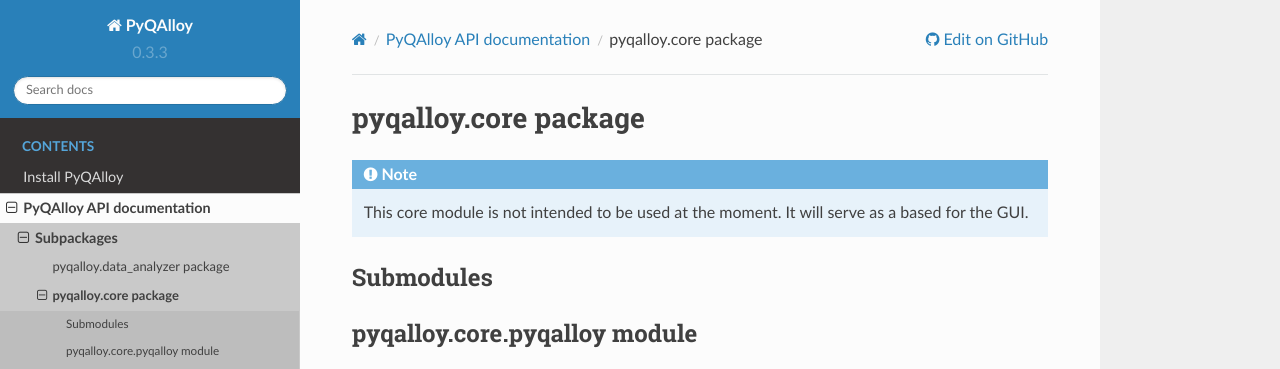
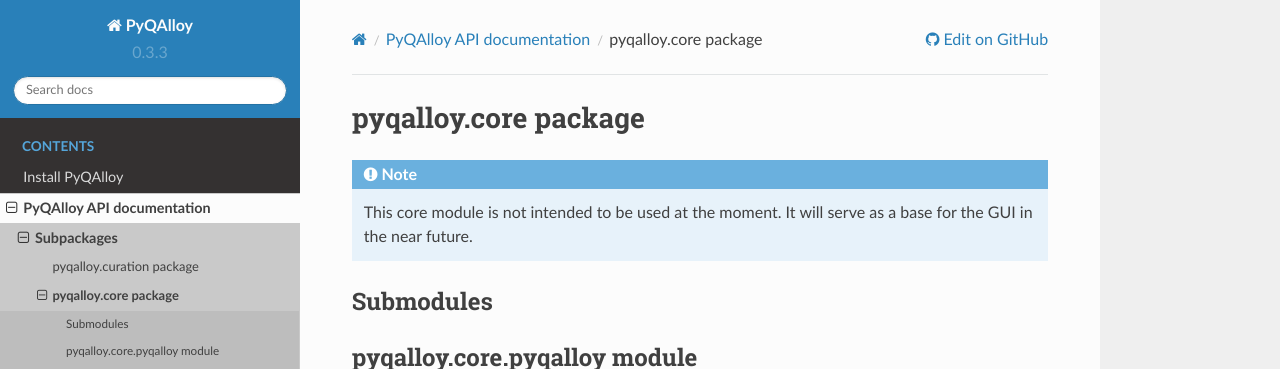
Before and after one commit to PhasesResearchLab/PyQAlloy, a Sphinx documentation site: the page built from docs/source/pyqalloy.core.rst, in a window 1280 px wide, cut to the strip 0-369 px from the top of the page. Built offline with Sphinx 7.4.7 and the Read the Docs theme 2.0.0, drawn with Linux system fonts in a browser that asks for light colours; pages that are not in the unit, such as notebooks, are missing from menus; the version number is read from the project's files by our own code.

```diff
--- a/docs/source/pyqalloy.core.rst
+++ b/docs/source/pyqalloy.core.rst
@@ -2,7 +2,7 @@ pyqalloy.core package
 =====================
 
 .. note::
-   This core module is not intended to be used at the moment. It will serve as a based for the GUI.
+   This core module is not intended to be used at the moment. It will serve as a base for the GUI in the near future.
 
 
 Submodules
--- a/docs/source/pyqalloy.rst
+++ b/docs/source/pyqalloy.rst
@@ -7,7 +7,7 @@ Subpackages
 .. toctree::
    :maxdepth: 6
 
-   pyqalloy.data_analyzer
+   pyqalloy.curation
    pyqalloy.core
 
 
```
Also changed, not shown: docs/source/pyqalloy.curation.rst (added, +21 -0 lines), docs/source/pyqalloy.data_analyzer.rst (deleted, +0 -21 lines).
